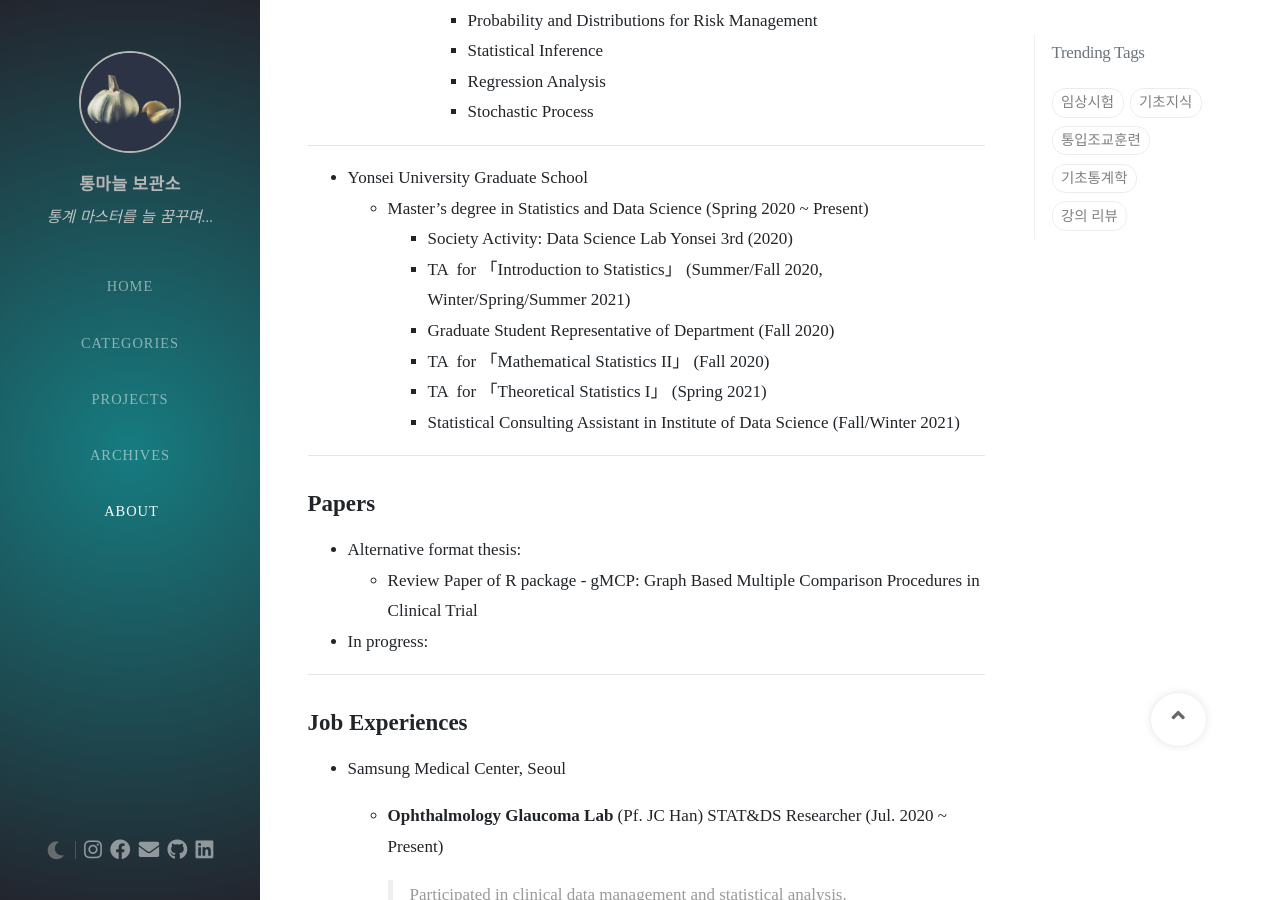
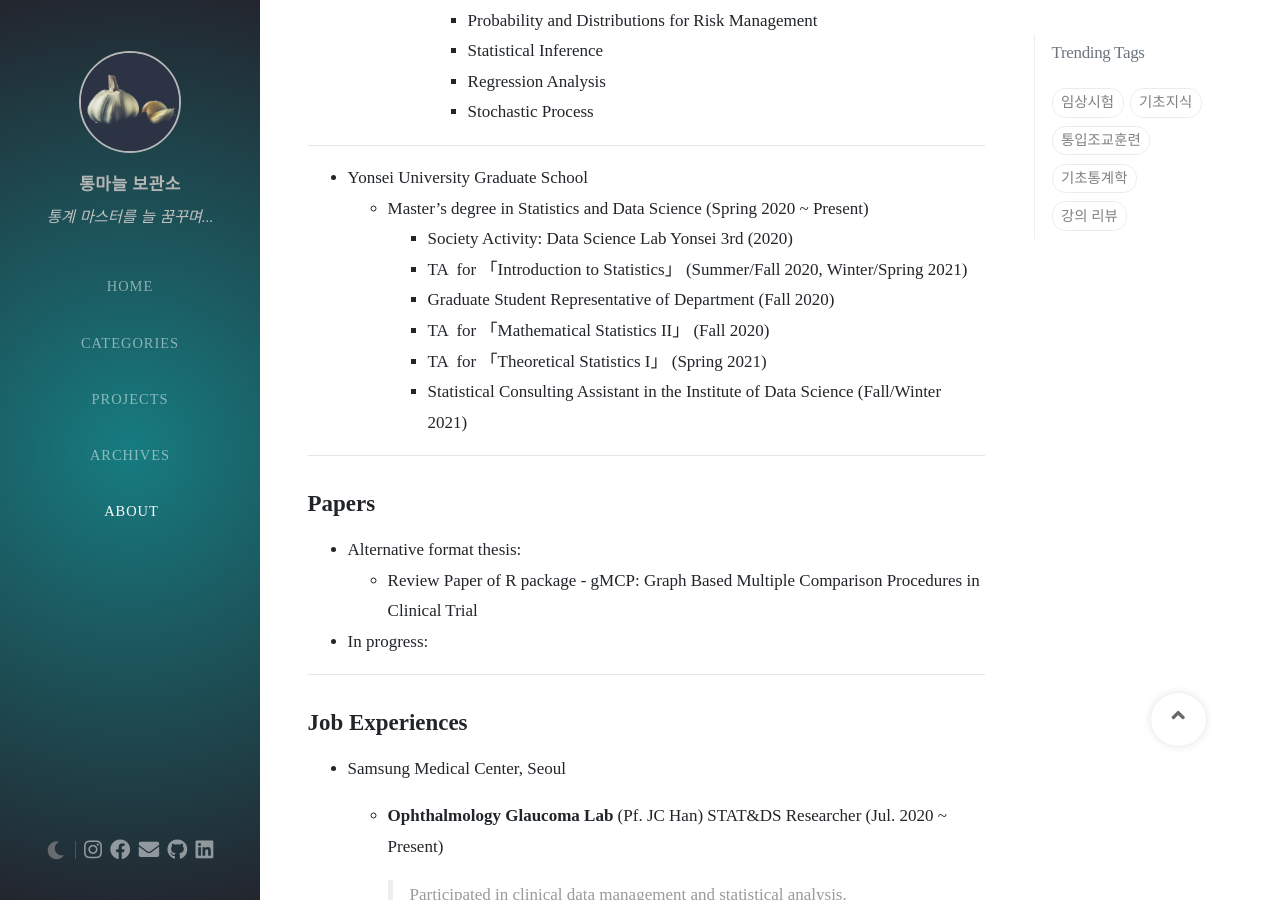
Before and after one commit to Johnnystats/Johnnystats.github.io, a Jekyll site: the page built from tabs/about.md, in a window 1280 px wide and 900 px high, scrolled down 1648 px. Built offline with Jekyll 4.4.1, drawn with Linux system fonts in a browser that asks for light colours; nearby versions of some CDN libraries.

Commit message:
about update

```diff
--- a/tabs/about.md
+++ b/tabs/about.md
@@ -56,11 +56,11 @@ title: About me
 - Yonsei University Graduate School
   - Master's degree in Statistics and Data Science (Spring 2020 ~ Present)
     - Society Activity: Data Science Lab Yonsei 3rd (2020)
-    - TA &nbsp;for 「Introduction to Statistics」 (Summer/Fall 2020, Winter/Spring/Summer 2021)
+    - TA &nbsp;for 「Introduction to Statistics」 (Summer/Fall 2020, Winter/Spring 2021)
     - Graduate Student Representative of Department (Fall 2020)
     - TA &nbsp;for 「Mathematical Statistics II」 (Fall 2020)
     - TA &nbsp;for 「Theoretical Statistics I」 (Spring 2021)
-    - Statistical Consulting Assistant in Institute of Data Science (Fall/Winter 2021)
+    - Statistical Consulting Assistant in the Institute of Data Science (Fall/Winter 2021)
 
 ---
 
```
